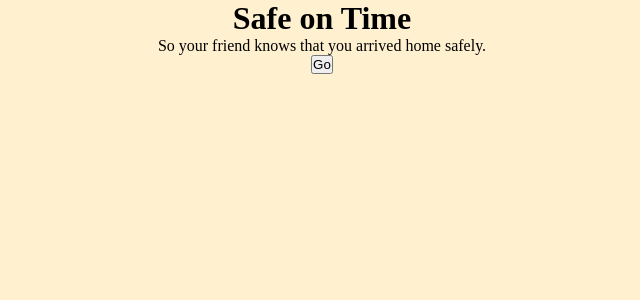
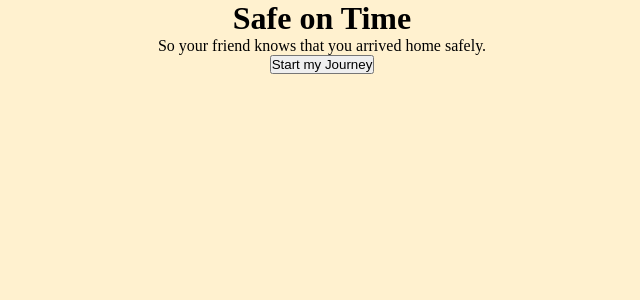
Before and after one commit to JLoobs/Home-on-Time, a Next.js app: page / in a window 1280 px wide. Shown: the top 300 px of the page, without its empty margins (318-958 px from the left). Built offline with nearby package versions, Linux system fonts and the light colour scheme.

Commit message:
Modify landing page

```diff
--- a/src/pages/index.js
+++ b/src/pages/index.js
@@ -1,7 +1,6 @@
 import Head from 'next/head'
-import Image from 'next/image'
 import styles from '@/styles/Home.module.css'
-
+import Link from 'next/link'
 
 export default function Home() {
   return (
@@ -16,7 +15,9 @@
         <h1>Safe on Time</h1>
         <p>So your friend knows that you arrived home safely.</p>
         <div>
-          <button >Go</button>
+          <Link href="/journey_start">
+          <button>Start my Journey</button>
+          </Link>
         </div>
 
       </main>
```
